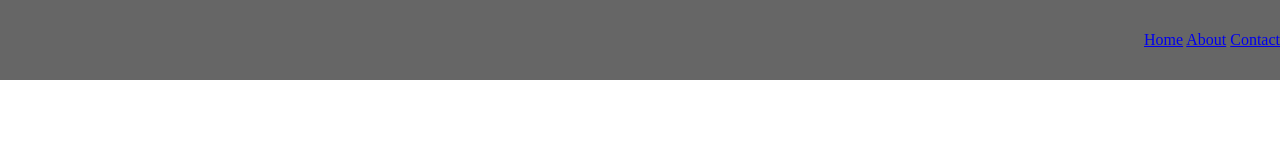
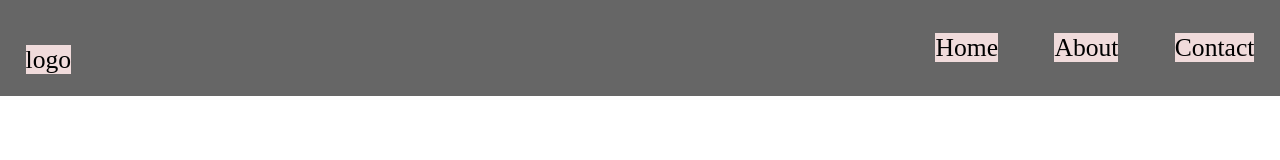
Before and after one commit to Naqib554/responsive_web, a plain HTML site: page practice_of_navbar.html in a window 1280 px wide. Drawn offline with Linux system fonts and the light colour scheme.

Commit message:
practice of navbar with css

```diff
--- a/practice_of_navbar.html
+++ b/practice_of_navbar.html
@@ -9,16 +9,58 @@
             padding: 0%;
             margin: 0%;
         }
+        html,body{
+            width: 100%;
+            height: 100%;
+        }
+        body{
+            width: 1005;
+            height: 100vh;
+        }
         .navbar{
             background-color: #666;
             color: white;
-            height: 10vh;
+            height: 12vh;
             width: 100%;
             display: flex;
+            justify-content: space-between;
             align-items: center;
-            justify-content: space-between;
+            font-size: 60px;
 
         }
+        .navbarpart1 a{
+            text-decoration: none ;
+            color: black;
+        }
+        .navbarpart1 .logo{
+            font-size: 2vw;
+            background-color: #f0dbdb;
+        }
+        .navbarpart2 {
+            font-size: 2vw;
+
+        }
+
+        .navbarpart2 a{
+            text-decoration: none;
+            background-color: #f0dbdb;
+            color: black;
+            margin-left: 50px;
+
+        }
+     .navbar .navbarpart1,.navbarpart2{
+    padding: 0vw 2vw;
+}
+.navbar .navbarpart1 .logo:hover{
+    background-color: red;
+    color: white;
+    transform: scale(1.1);
+}
+.navbar .navbarpart2 a:hover{
+    background-color: red;
+    color: white;
+    transform: scale(1.2);
+}
 
     </style>
 </head>
@@ -26,7 +68,7 @@
     <nav>
         <div class="navbar">
             <div class="navbarpart1">
-                <a href="#" class="logo"></a>
+                <a href="#" class="logo">logo</a>
             </div>
             <div class="navbarpart2">
                 <a href="#">Home</a>
```
Also changed, not shown: index.html (+0 -2 lines).
